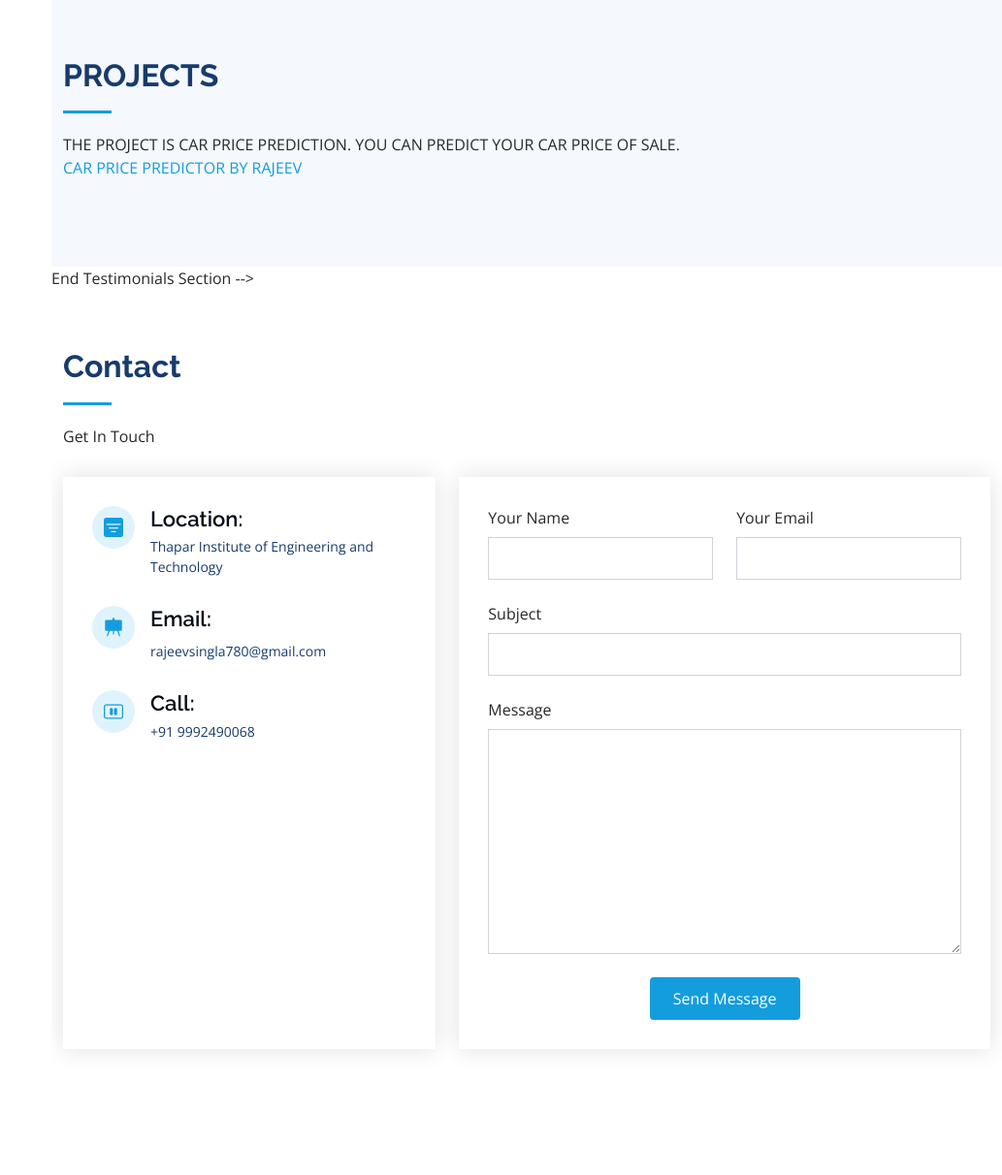
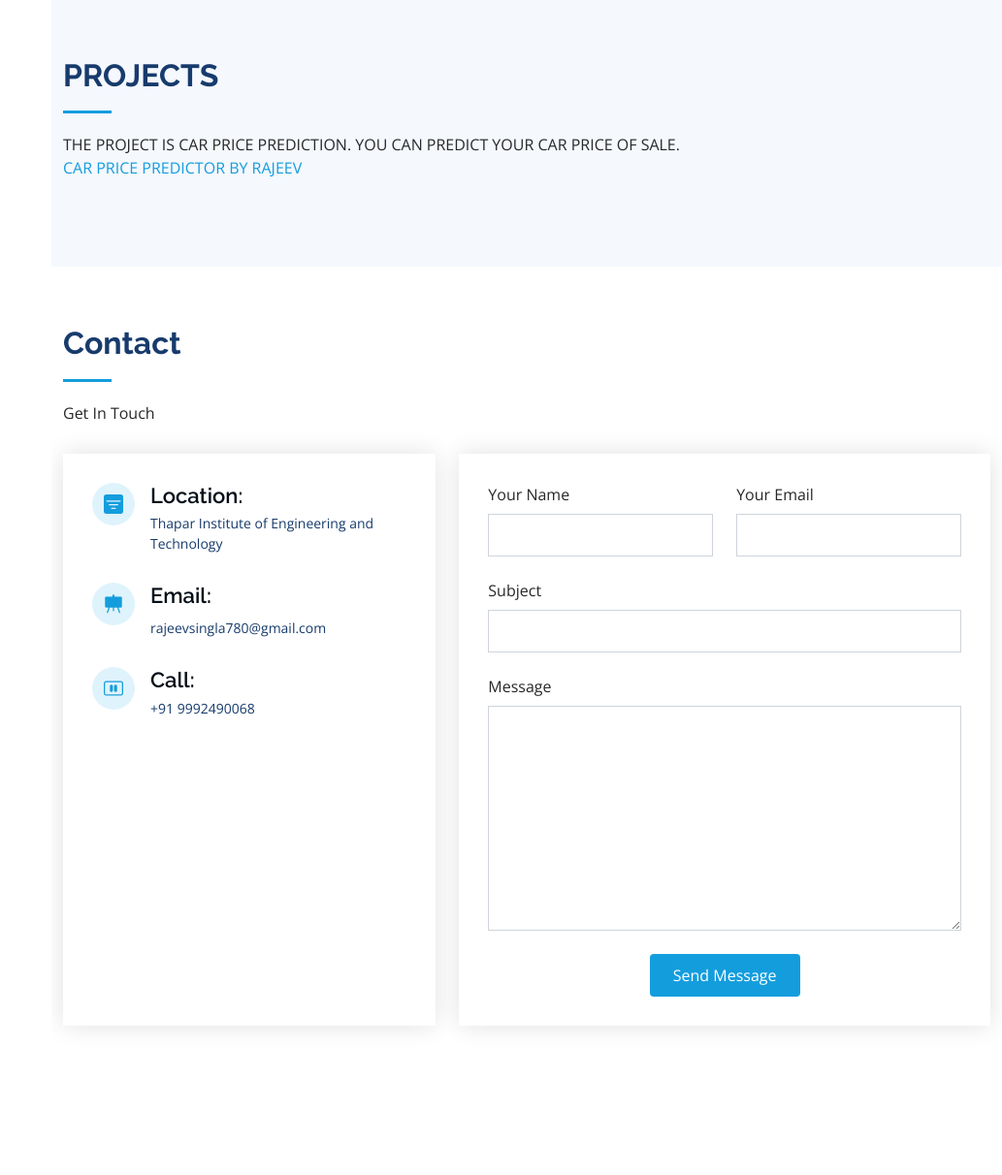
Before and after one commit to rajeevsingla780/MyPortfolio, a Flask app: page / in a window 1280 px wide. Shown: the part 3511-4723 px from the top of the page at 97% size, without its empty margins (247-1280 px from the left). After the commit the page ends 4572 px from the top, so only its background shows below. Run offline with Flask 2, Linux system fonts and the light colour scheme; some libraries are stand-ins or nearby versions.

Commit message:
Update index.html

```diff
--- a/templates/index.html
+++ b/templates/index.html
@@ -503,7 +503,7 @@
         </div>
 
       </div>
-    </section> End Testimonials Section -->
+    </section>
 
     <!-- ======= Contact Section ======= -->
     <section id="contact" class="contact">
```
